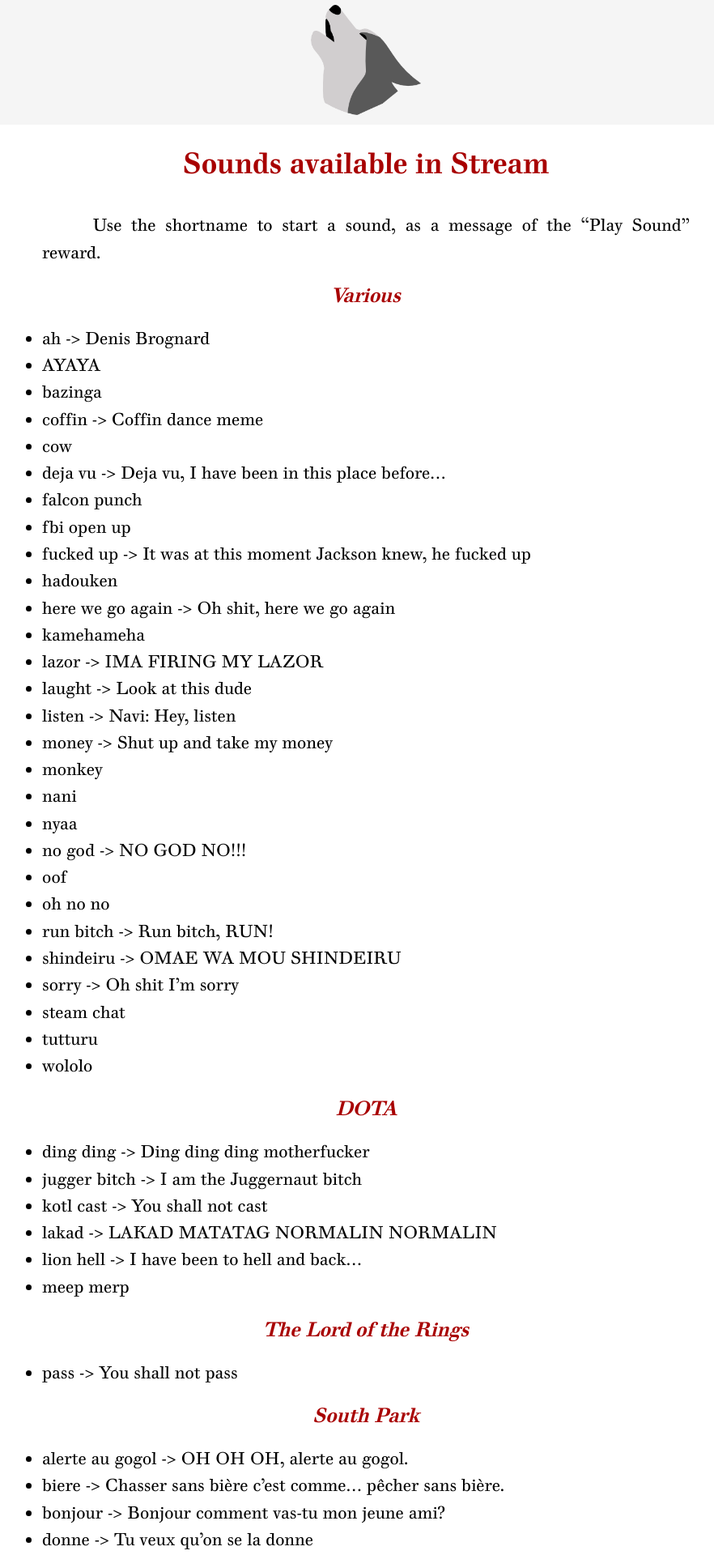
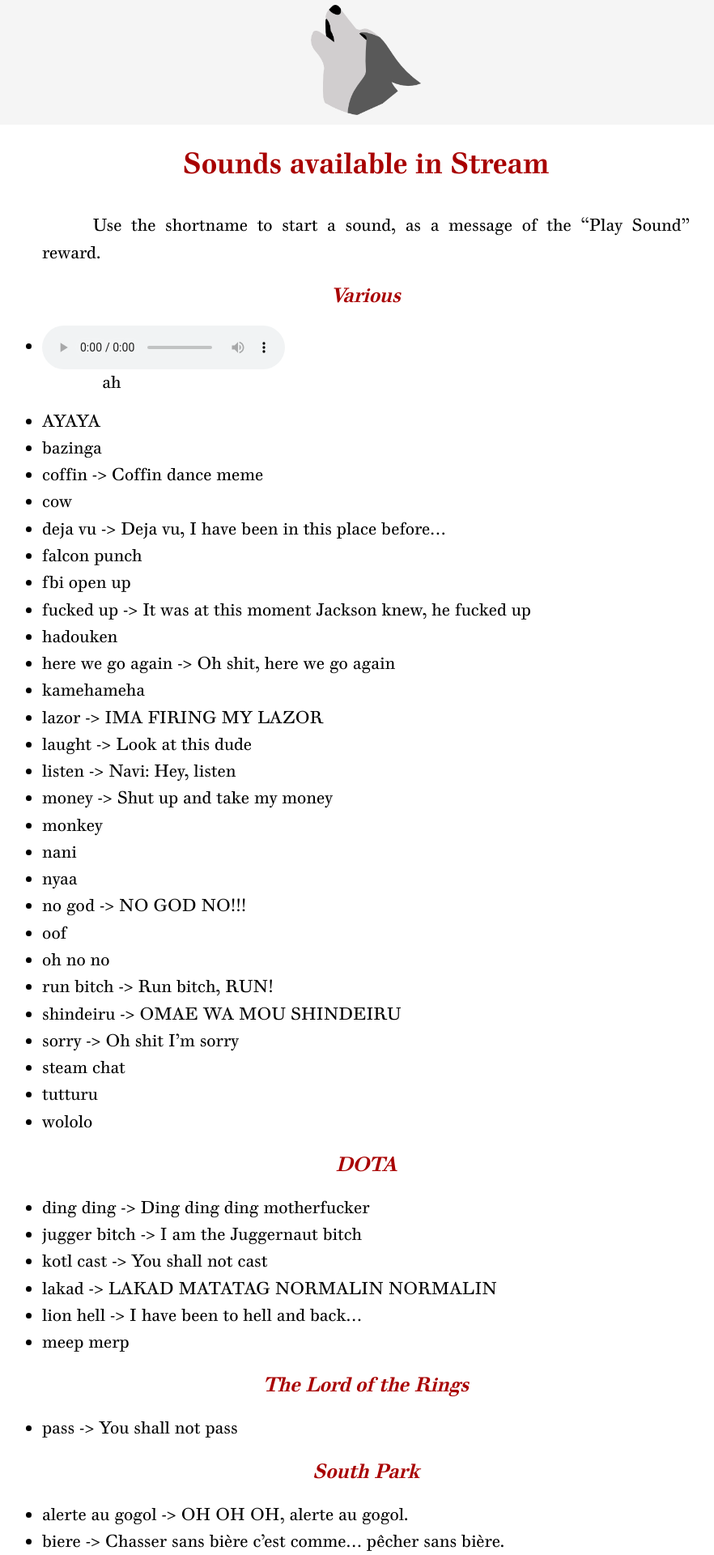
Before and after one commit to Philaeux/philaeux.github.io, a Jekyll site: the page built from sounds.md, in a window 1280 px wide. Shown: the top 1920 px of the page at 81% size, without its empty margins (188-1070 px from the left). Built offline with Jekyll 4.4.1, drawn with Linux system fonts in a browser that asks for light colours.

Commit message:
Sound preview test

```diff
--- a/assets/css/main.scss
+++ b/assets/css/main.scss
@@ -193,3 +193,7 @@ ul {
     padding-left: 80px;
     padding-right: 80px;
 }
+
+audio {
+	vertical-align: middle;
+}
--- a/sounds.md
+++ b/sounds.md
@@ -6,7 +6,7 @@ Use the shortname to start a sound, as a message of the "Play Sound" reward.
 
 ### Various
 
-* ah -> Denis Brognard
+* <audio controls><source src="/assets/sound/warcraft/arthas_darkness.mp3" type="audio/mpeg"></audio>&nbsp; ah
 * AYAYA
 * bazinga
 * coffin -> Coffin dance meme
```
